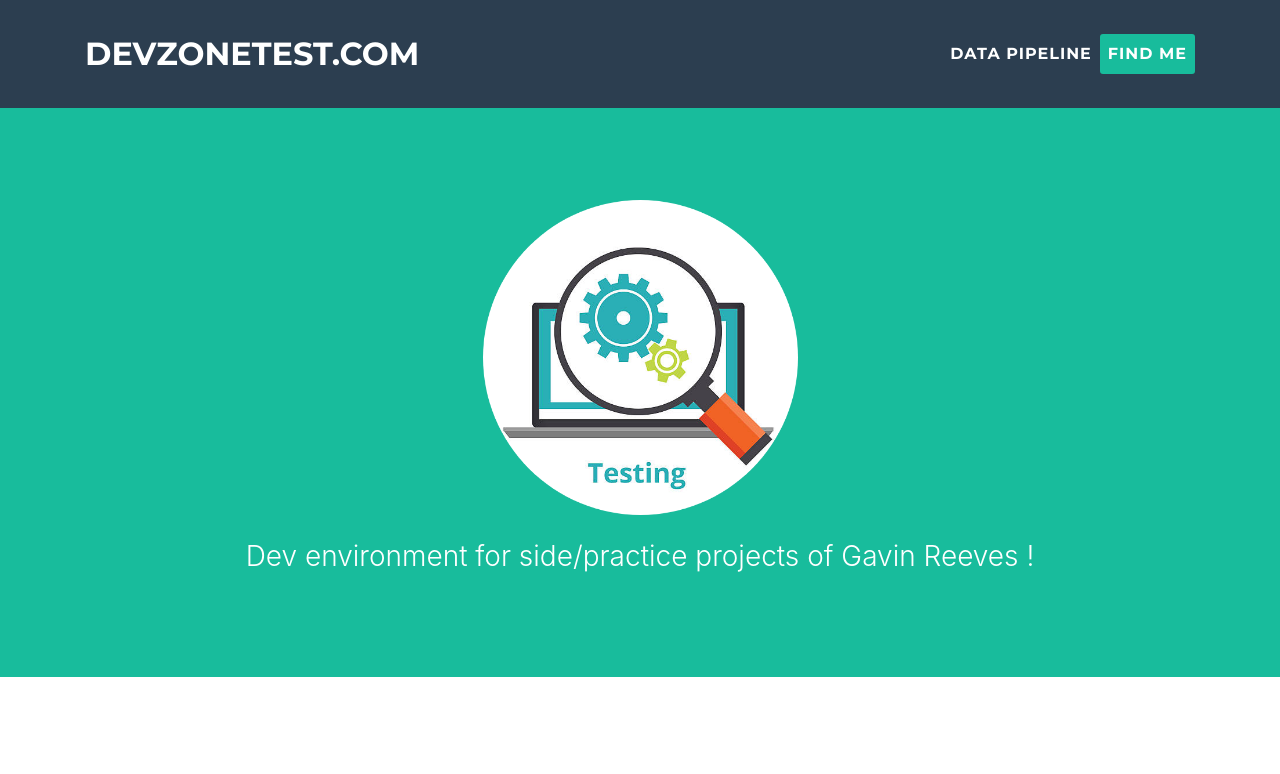
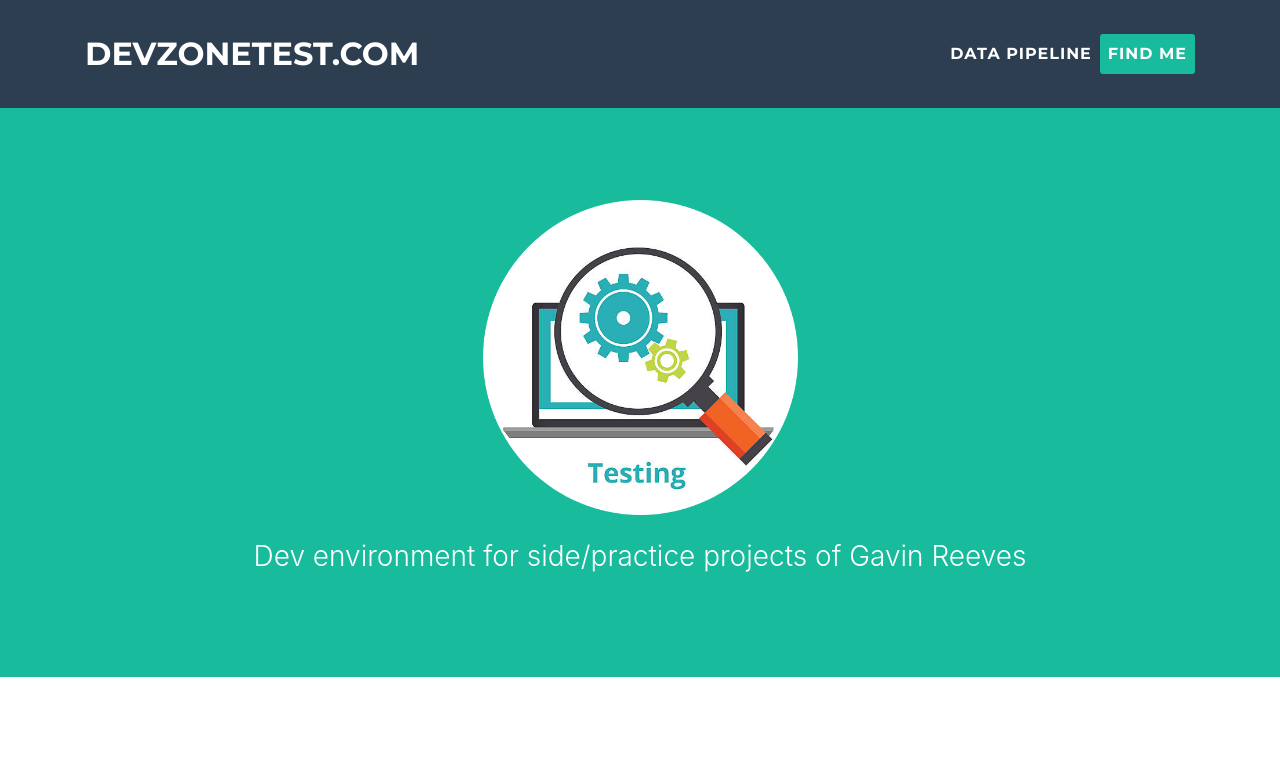
Before and after one commit to GAR80/GR-Jenkins-AWS, a website with bundled scripts: page src/index.html in a window 1280 px wide. Shown: the top 774 px of the page. Built offline with nearby package versions, Linux system fonts and the light colour scheme.

Commit message:
removing an exclamation mark

```diff
--- a/src/index.html
+++ b/src/index.html
@@ -52,7 +52,7 @@
         <div class="intro-text">
           <!-- <span class="name">DevZoneTest.com</span> -->
           <!-- <hr> -->
-          <span class="skills">Dev environment for side/practice projects of Gavin Reeves !</span>
+          <span class="skills">Dev environment for side/practice projects of Gavin Reeves</span>
         </div>
       </div>
     </header>
```
